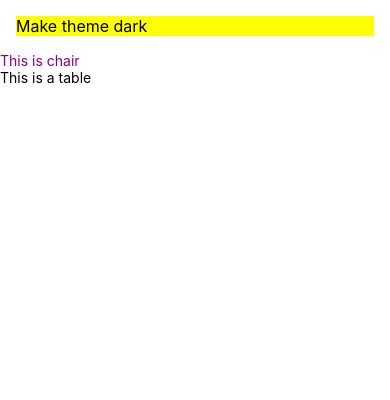
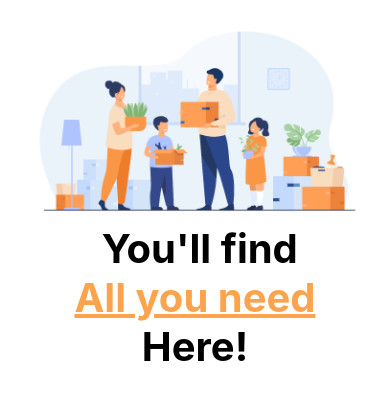
Before and after one commit to Leiladany/Teste1, a React Native app: screen / in a window 390 px wide. Shown: the top 400 px of the page. Built offline with nearby package versions, Linux system fonts and the light colour scheme.

Commit message:
building splash screen

```diff
--- a/App.js
+++ b/App.js
@@ -1,28 +1,14 @@
 import React, {useState} from 'react';
-import {SafeAreaView, Text, View, StyleSheet} from 'react-native';
-import Chair from './Chair';
-import Table from './Table';
+import {SafeAreaView} from 'react-native';
+import Splash from './src/screens/auth/Splash';
 
 function App() {
   const [theme, setTheme] = useState('light');
   return (
     <SafeAreaView>
-      <Text style={styles.themeHeader} onPress={() => setTheme('dark')}>
-        Make theme dark
-      </Text>
-      <View>
-        {/* Chair */}
-        <Chair theme={theme} />
-
-        {/* Table */}
-        <Table />
-      </View>
+      <Splash />
     </SafeAreaView>
   );
 }
 
-const styles = StyleSheet.create({
-  themeHeader: {margin: 16, fontSize: 16, backgroundColor: 'yellow'},
-});
-
 export default App;
--- a/Chair.js
+++ /dev/null
@@ -1,32 +0,0 @@
-import React, {useEffect, useState} from 'react';
-import {Text} from 'react-native';
-
-const Chair = (props) => {
-  const {theme} = props; //object destructuring = props.theme = {theme} = props
-  const [isBig, setIsBig] = useState(false);
-
-  useEffect(() => {
-    console.log('inside useEffect');
-
-    return () => {};
-  }, [isBig]);
-
-  console.log('object :>>', isBig);
-
-  const changeState = () => {
-    setIsBig(currentSate => !currentSate);
-  };
-
-  return (
-    <Text
-      style={{
-        fontSize: isBig ? 24 : 14,
-        color: theme === 'dark' ? 'grey' : 'purple',
-      }}
-      onPress={changeState}>
-      This is chair
-    </Text>
-  );
-};
-
-export default Chair; /*{Chair} => name export*/
--- a/Table.js
+++ /dev/null
@@ -1,27 +0,0 @@
-import {Text} from 'react-native';
-import React from 'react';
-
-class Table extends React.PureComponent {
-  constructor(props) {
-    super(props);
-    this.state = {
-      isBig: false,
-    };
-  }
-
-  changeState = () => {
-    this.setState({isBig: !this.state.isBig});
-  };
-  render() {
-    console.log('this.state.isBig :>>', this.state.isBig);
-    return (
-      <Text
-        style={{fontSize: this.state.isBig ? 24 : 14}}
-        onPress={this.changeState}>
-        This is a table
-      </Text>
-    );
-  }
-}
-
-export default Table;
--- a/src/screens/auth/Splash/index.js
+++ b/src/screens/auth/Splash/index.js
@@ -0,0 +1,20 @@
+import React from 'react';
+import {Text, Image, View} from 'react-native';
+import {styles} from './styles';
+
+const Splash = () => {
+  return (
+    <View style={styles.container}>
+      <Image
+        resizeMode="contain"
+        style={styles.images}
+        source={require('../../../assets/splash.png')}
+      />
+      <Text style={styles.title}> You'll find</Text>
+      <Text style={[styles.title, styles.innerTitle]}>All you need</Text>
+      <Text style={styles.title}>Here!</Text>
+    </View>
+  );
+};
+
+export default Splash;
--- a/src/screens/auth/Splash/styles.js
+++ b/src/screens/auth/Splash/styles.js
@@ -0,0 +1,20 @@
+import {StyleSheet} from 'react-native';
+
+export const styles = StyleSheet.create({
+  container: {
+    padding: 24,
+  },
+  images: {
+    width: '100%',
+    height: 200,
+  },
+  title: {
+    fontSize: 40,
+    fontWeight: 'bold',
+    textAlign: 'center',
+  },
+  innerTitle: {
+    color: '#FCA34D',
+    textDecorationLine: 'underline',
+  },
+});
```
Also changed, not shown: src/assets/splash.png (added).
